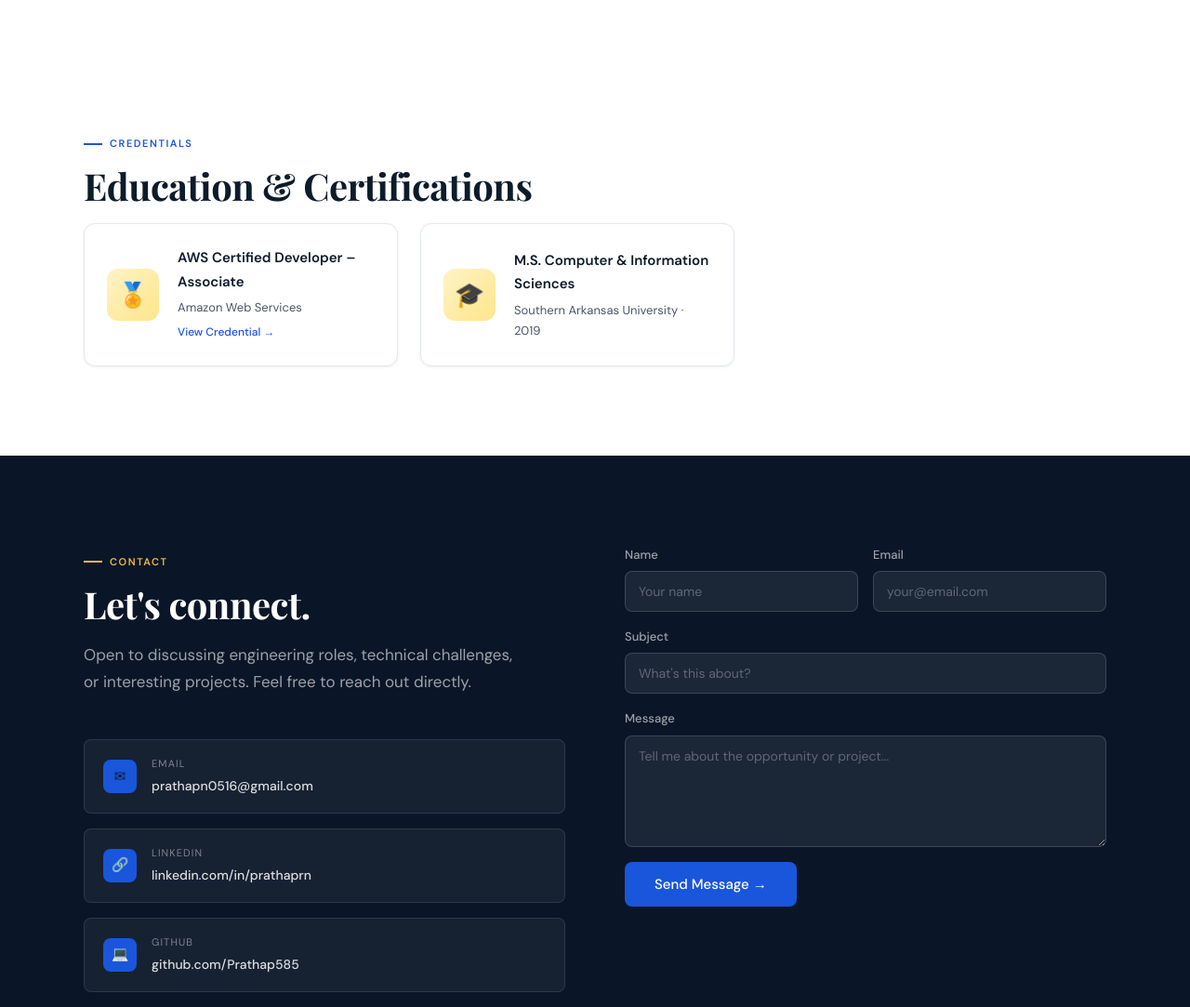
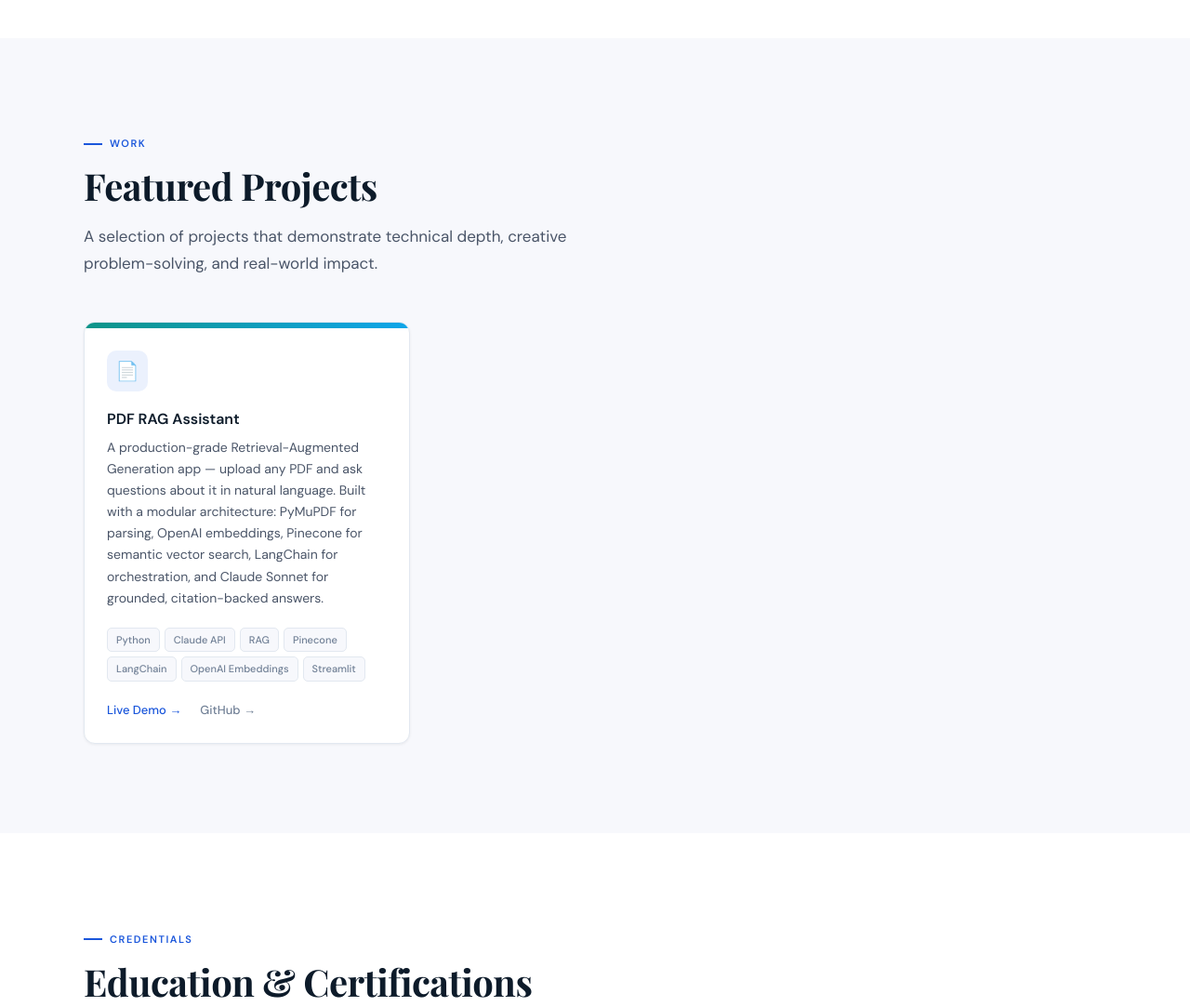
Before and after one commit to Prathap585/prathap585, a plain HTML site: page index.html in a window 1280 px wide. Shown: the part 4280-5363 px from the top of the page at 93% size. Drawn offline with nearby package versions, Linux system fonts and the light colour scheme.

Commit message:
Update index.html

```diff
--- a/index.html
+++ b/index.html
@@ -1453,7 +1453,7 @@
   </section>
 
   <!-- PROJECTS -->
-  <!-- <section id="projects" class="section-alt">
+  <section id="projects" class="section-alt">
     <div class="container">
       <div class="fade-in">
         <div class="section-label">Work</div>
@@ -1464,65 +1464,30 @@
       <div class="projects-grid">
 
         <div class="project-card fade-in">
-          <div class="project-top"></div>
-          <div class="project-body">
-            <div class="project-icon icon-purple">🤖</div>
-            <div class="project-title">GitHub Copilot — Unit Test Generation Agent</div>
-            <div class="project-desc">A custom GitHub Copilot agent that analyzes pull request diffs and automatically
-              generates contextually accurate unit test cases. Deployed at Fidelity, it eliminated hours of manual
-              test-writing per sprint across the engineering team.</div>
-            <div class="project-tags">
-              <span class="project-tag">GitHub Copilot</span>
-              <span class="project-tag">Agentic AI</span>
-              <span class="project-tag">Code Analysis</span>
-              <span class="project-tag">Java</span>
-              <span class="project-tag">TypeScript</span>
-            </div>
-            <a href="https://github.com/Prathap585" class="project-link" target="_blank">View on GitHub →</a>
-          </div>
-        </div>
-
-        <div class="project-card fade-in">
-          <div class="project-top gold"></div>
-          <div class="project-body">
-            <div class="project-icon icon-amber">💪</div>
-            <div class="project-title">FORGE — AI Fitness Coach</div>
-            <div class="project-desc">A Claude-powered AI fitness trainer with a custom dark-themed React chat UI. FORGE
-              acts as a personal coaching persona focused on lean muscle gain — covering progressive overload training,
-              lean bulk nutrition, and recovery protocols, connected via the Anthropic API.</div>
-            <div class="project-tags">
-              <span class="project-tag">React</span>
-              <span class="project-tag">Anthropic API</span>
-              <span class="project-tag">Claude</span>
-              <span class="project-tag">LLM</span>
-              <span class="project-tag">System Prompting</span>
-            </div>
-            <a href="https://github.com/Prathap585" class="project-link" target="_blank">View on GitHub →</a>
-          </div>
-        </div>
-
-        <div class="project-card fade-in">
-          <div class="project-top teal"></div>
-          <div class="project-body">
-            <div class="project-icon icon-teal">⛓</div>
-            <div class="project-title">Thalr — Pharmaceutical Blockchain Platform</div>
-            <div class="project-desc">A digital currency and supply-chain platform built on Hyperledger, tracking
-              pharmaceutical products from manufacturer to customer. Featured RSA/SHA-512 encryption, peer-to-peer
-              mining, and a JavaFX data-driven GUI — backed by an Angular and Spring REST architecture.</div>
-            <div class="project-tags">
-              <span class="project-tag">Hyperledger</span>
-              <span class="project-tag">Blockchain</span>
-              <span class="project-tag">Angular</span>
-              <span class="project-tag">Java</span>
-              <span class="project-tag">RSA Encryption</span>
-            </div>
-            <a href="https://github.com/Prathap585" class="project-link" target="_blank">View on GitHub →</a>
-          </div>
-        </div>
+        <div class="project-top" style="background: linear-gradient(90deg, #0D9488, #0EA5E9);"></div>
+        <div class="project-body">
+          <div class="project-icon icon-blue">📄</div>
+          <div class="project-title">PDF RAG Assistant</div>
+          <div class="project-desc">A production-grade Retrieval-Augmented Generation app — upload any PDF and ask questions about it in natural language. Built with a modular architecture: PyMuPDF for parsing, OpenAI embeddings, Pinecone for semantic vector search, LangChain for orchestration, and Claude Sonnet for grounded, citation-backed answers.</div>
+          <div class="project-tags">
+            <span class="project-tag">Python</span>
+            <span class="project-tag">Claude API</span>
+            <span class="project-tag">RAG</span>
+            <span class="project-tag">Pinecone</span>
+            <span class="project-tag">LangChain</span>
+            <span class="project-tag">OpenAI Embeddings</span>
+            <span class="project-tag">Streamlit</span>
+          </div>
+          <div style="display:flex; gap: 1.25rem; flex-wrap: wrap;">
+            <a href="https://pdf-rag-app-pn.streamlit.app/" class="project-link" target="_blank">Live Demo →</a>
+            <a href="https://github.com/Prathap585/pdf-rag-app" class="project-link" target="_blank" style="color: var(--text-muted);">GitHub →</a>
+          </div>
+        </div>
+      </div>
 
       </div>
     </div>
-  </section> -->
+  </section>
 
   <!-- CERTIFICATIONS -->
   <section id="certifications">
```
